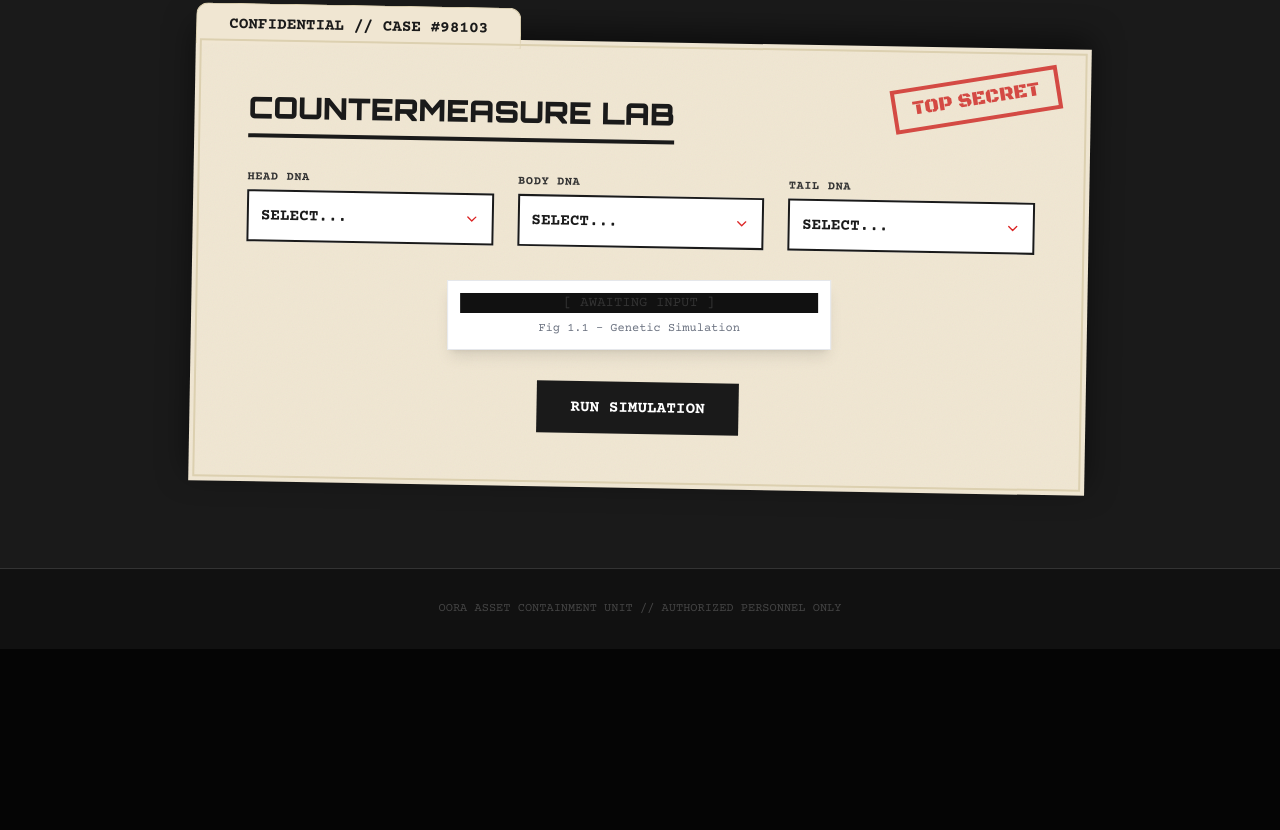
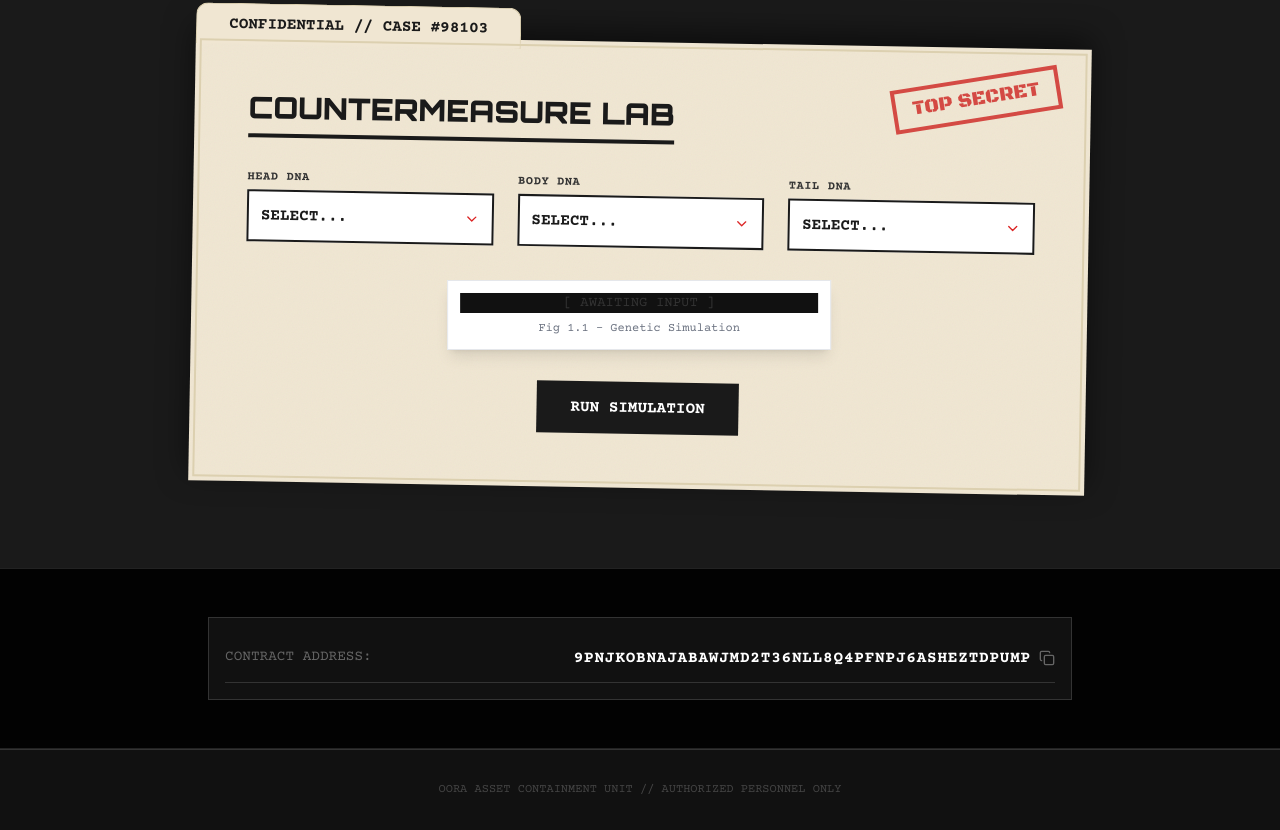
Before and after one commit to Demerzels-lab/oorakillers, a React (Vite) app: page / in a window 1280 px wide. Shown: the part 1246-2076 px from the top of the page. Before the commit the page ends 1895 px from the top, so only its background shows below. Built offline with nearby package versions, Linux system fonts and the light colour scheme.

Commit message:
Update HomePage: reveal contract address and enable copy functionality

```diff
--- a/src/App.tsx
+++ b/src/App.tsx
@@ -381,21 +381,21 @@ function HomePage() {
       </section>
 
       {/* --- CA SECTION --- */}
-      {/* <section className="py-12 bg-[#020202] border-t border-b border-[#222]">
+      <section className="py-12 bg-[#020202] border-t border-b border-[#222]">
         <div className="max-w-4xl mx-auto px-4">
           <div className="bg-[#111] p-4 border border-[#333]">
             <div className="data-row">
               <span className="data-label">CONTRACT ADDRESS:</span>
               <div className="flex items-center">
-                <span className="data-value text-white">0xDummyAddress1234567890ABCDEF</span>
-                <button onClick={() => navigator.clipboard.writeText('0xDummyAddress1234567890ABCDEF')} className="ml-2 text-[#666] hover:text-white">
+                <span className="data-value text-white">9PNJKoBnAjABaWjmD2t36NLL8Q4pfNPj6asHeztDpump</span>
+                <button onClick={() => navigator.clipboard.writeText('9PNJKoBnAjABaWjmD2t36NLL8Q4pfNPj6asHeztDpump')} className="ml-2 text-[#666] hover:text-white">
                   <Copy className="w-4 h-4" />
                 </button>
               </div>
             </div>
           </div>
         </div>
-      </section> */}
+      </section>
 
       {/* --- FOOTER --- */}
       <footer className="bg-[#111] border-t border-[#333] py-8 text-center">
```
